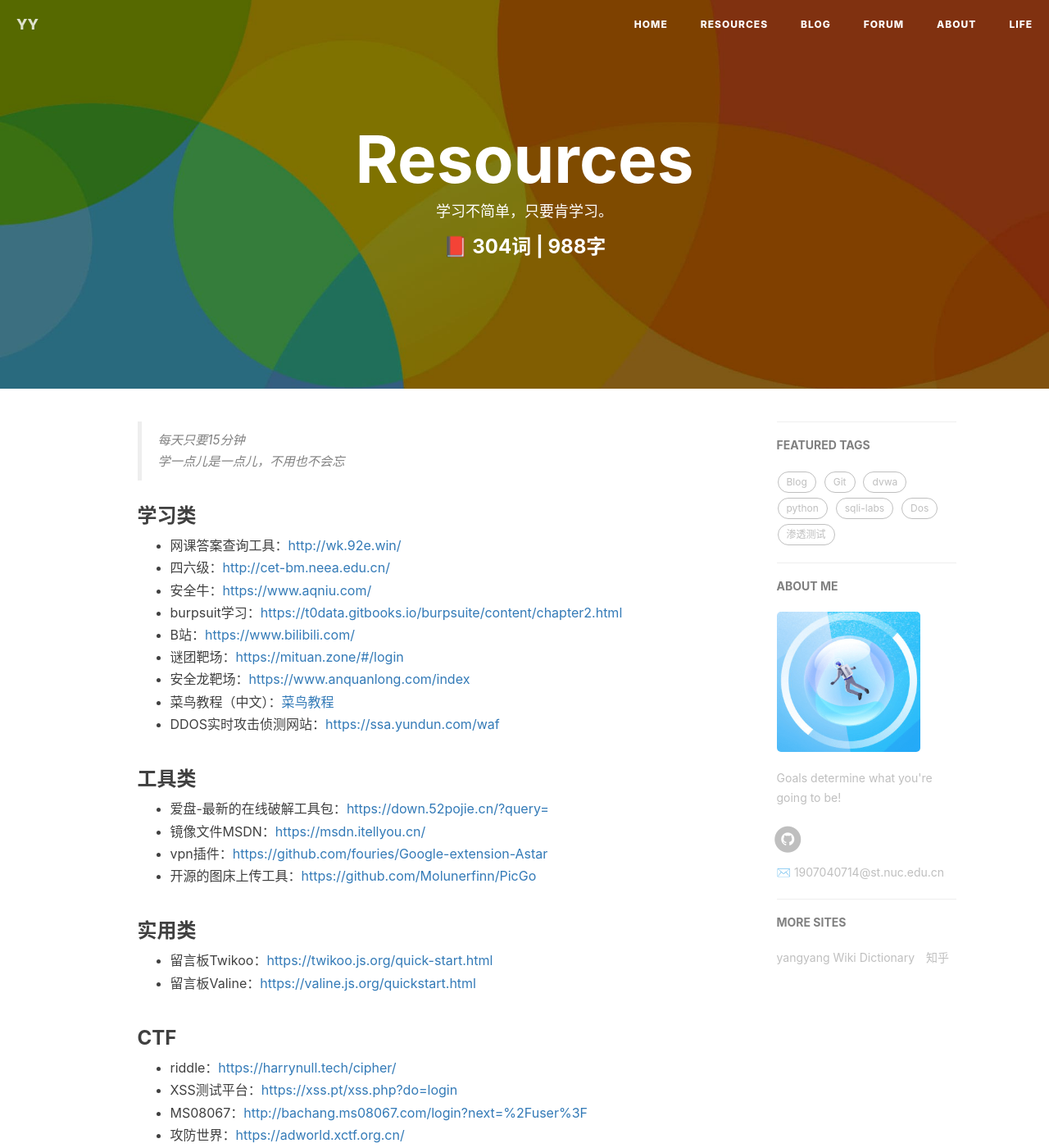
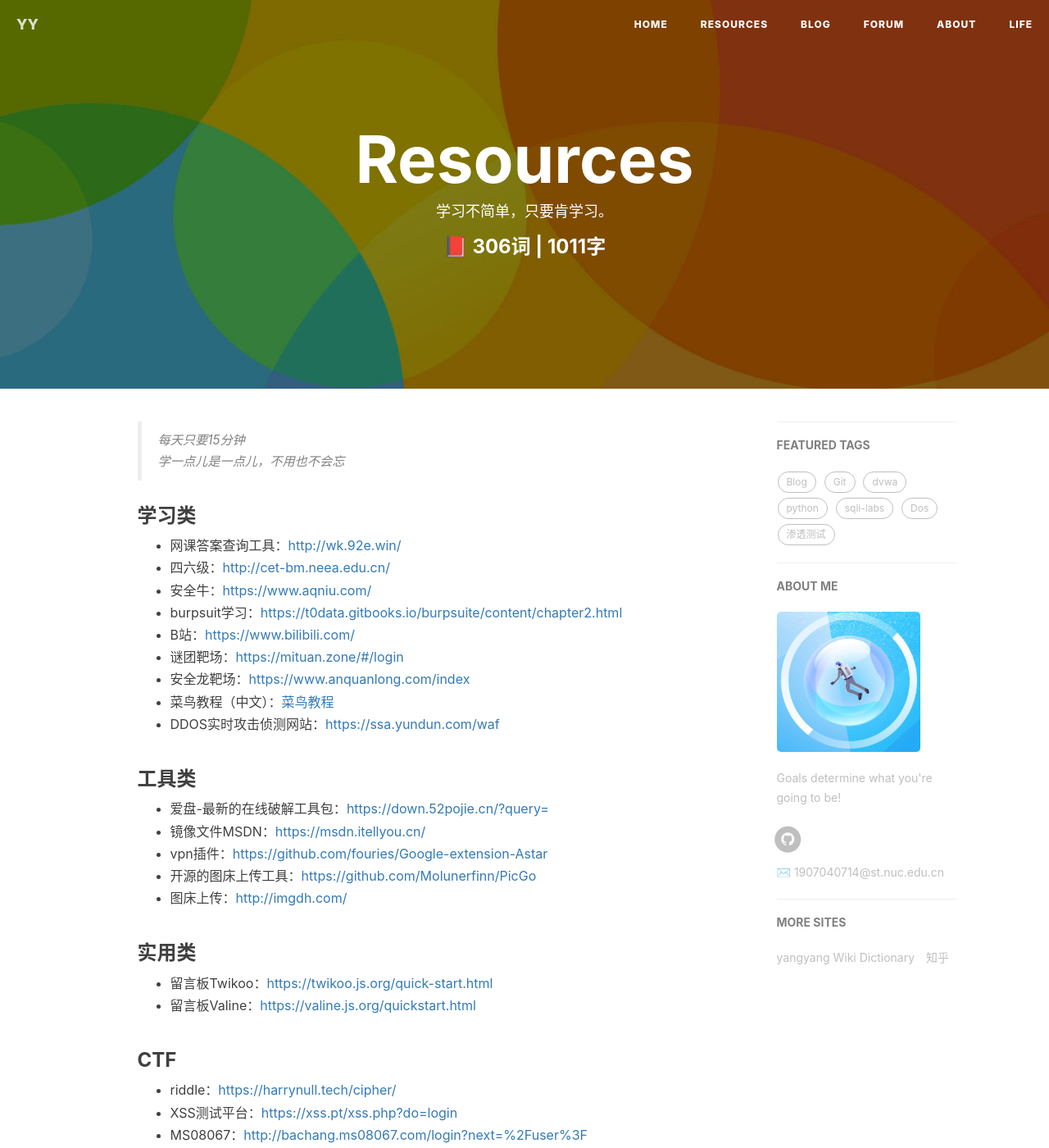
Before and after one commit to yangyang-linux/yangyang-linux.github.io, a Jekyll site: the page built from 1-resources.html, in a window 1280 px wide and 1400 px high. Shown: the whole window at 82% size. Built offline with Jekyll 4.4.1, drawn with Linux system fonts in a browser that asks for light colours; nearby versions of some CDN libraries; comment, search, counter and statistics services are not loaded.

Commit message:
Update 1-resources.html

```diff
--- a/1-resources.html
+++ b/1-resources.html
@@ -37,6 +37,7 @@ header-img: "img/post-bg-miui6.jpg"
 	<li>镜像文件MSDN：<a href="https://msdn.itellyou.cn/">https://msdn.itellyou.cn/</a></li>
 	<li>vpn插件：<a href="https://github.com/fouries/Google-extension-Astar">https://github.com/fouries/Google-extension-Astar</a></li>
 	<li>开源的图床上传工具：<a href="https://github.com/Molunerfinn/PicGo">https://github.com/Molunerfinn/PicGo</a></li>
+	<li>图床上传：<a href="http://imgdh.com/">http://imgdh.com/</a></li>
 </ul>
 <h3 id="toc_5">实用类</h3>
 <ul>
```
